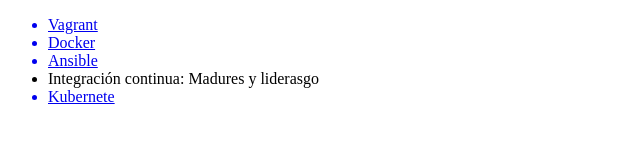
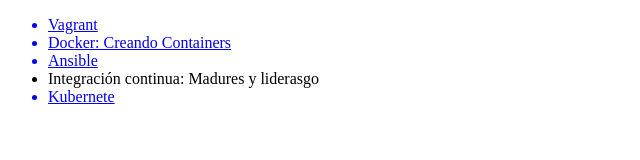
Before and after one commit to alvaro1091/alura-xurso, a plain HTML site: page index.html in a window 1280 px wide. Shown: the whole page, without its empty margins (0-640 px from the left). Drawn offline with Linux system fonts and the light colour scheme.

Commit message:
actualizar lista docker

```diff
--- a/index.html
+++ b/index.html
@@ -7,7 +7,7 @@
 <body>
      <ul>
          <a href="https://www.vagrantup.com/"> <li> Vagrant </li></a>
-          <a href="https://www.docker.com/"><li> Docker </li></a>
+          <a href="https://www.docker.com/"><li> Docker: Creando Containers </li></a>
           <a href="https://www.ansible.com/"><li> Ansible </li></a>
           <li> Integración continua: Madures y liderasgo </li>
           <a href="https://kubernetes.io/es/"><li>Kubernete</li></a>
```
